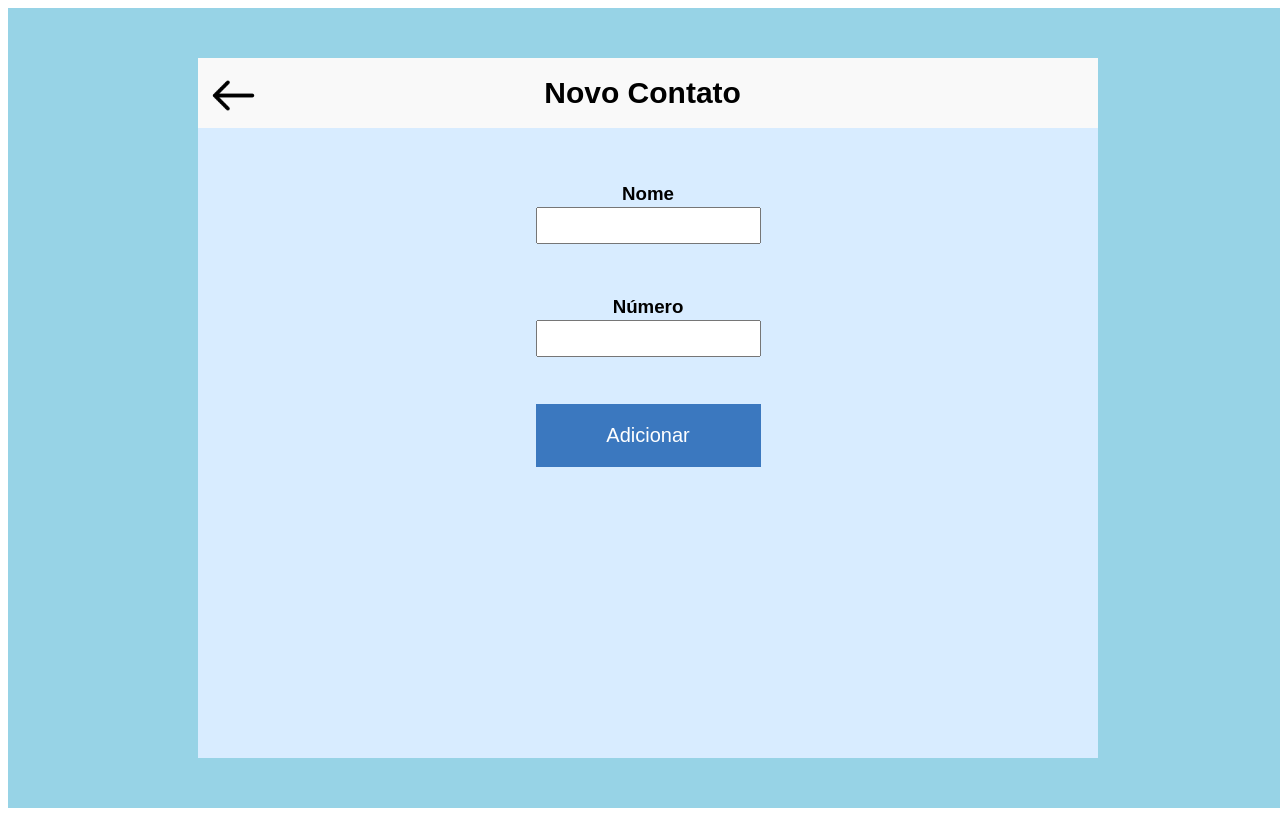
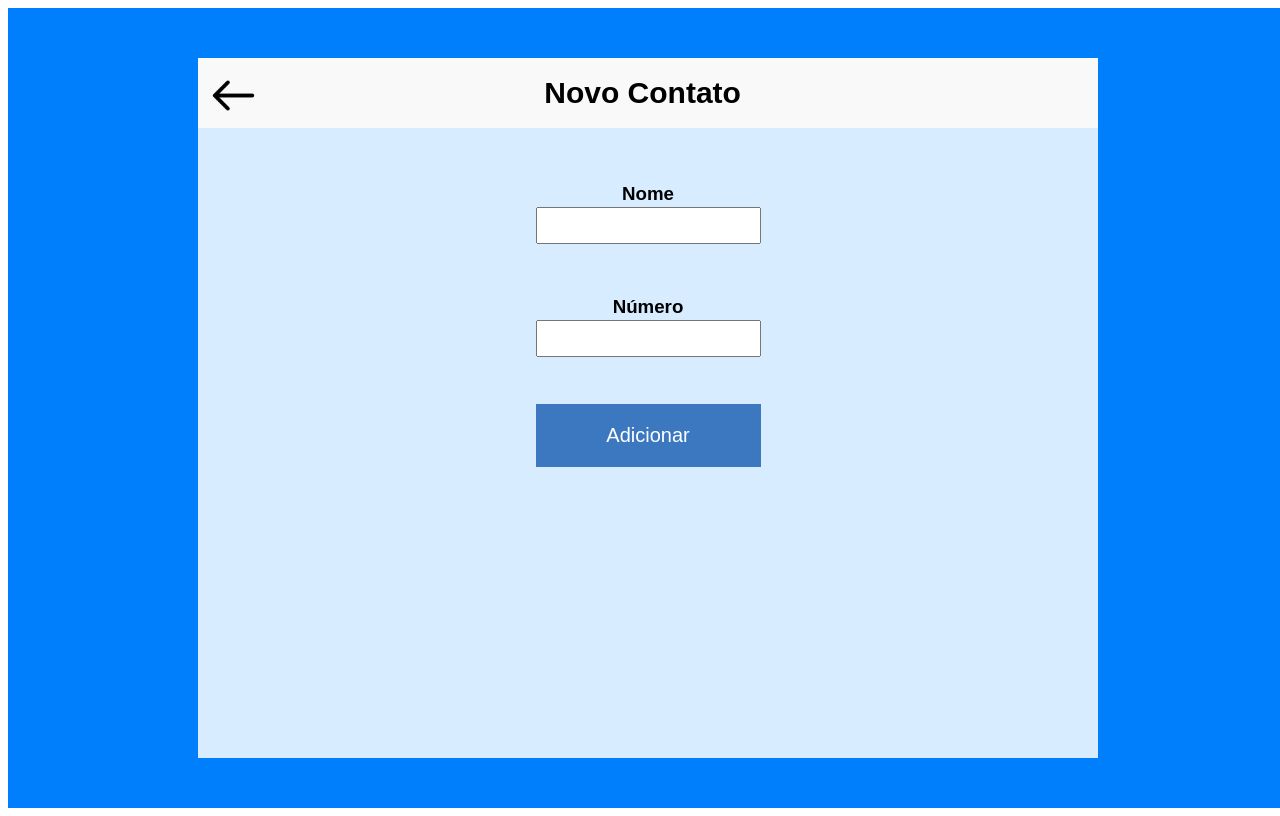
Before and after one commit to YuriKevin/Angular_Chat_Real_Time_WebSocket, an Angular app: page /new in a window 1280 px wide. Built offline with nearby package versions, Linux system fonts and the light colour scheme.

Commit message:
Nova cor de fundo para a aplicação.

```diff
--- a/src/app/chat/principal/principal.component.css
+++ b/src/app/chat/principal/principal.component.css
@@ -8,7 +8,7 @@ body {
     display: flex;
     justify-content: center;
     align-items: center;
-    background-color:rgb(151, 211, 230);
+    background-color:#007FFD;
     margin: 0;
 }
 .main{
```
